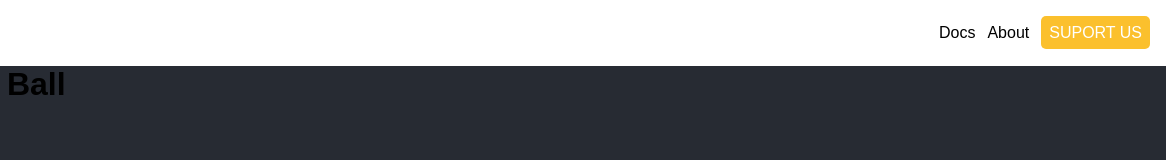
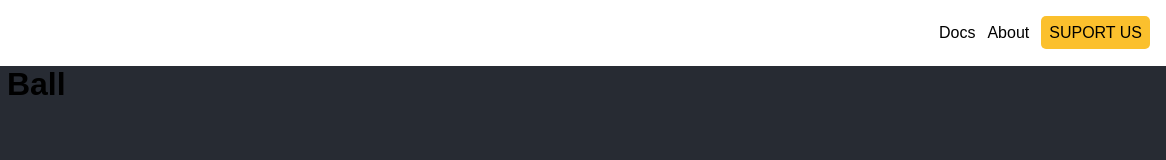
Before and after one commit to nng-dsgn/dragon-ball-final-project, a plain HTML site: page src/index.html in a window 1280 px wide. Shown: the full height of the page, 114-1280 px from the left. Drawn offline with Linux system fonts and the light colour scheme.

Commit message:
feat:add header accesibility

```diff
--- a/src/styles/styles.css
+++ b/src/styles/styles.css
@@ -19,13 +19,12 @@ body{
 
 .page-nav__item{
     text-decoration: none;
-    color: black;
+    color: #000000;
 }
 
 .page-nav__item.page-nav__item--primary{
     background-color: var(--db-color-primary);
     padding: var(--db-spacing-s);
-    color: #fff;
+    color: #000000;
     border-radius: var(--db-rounded-xs);
-
 }
```
